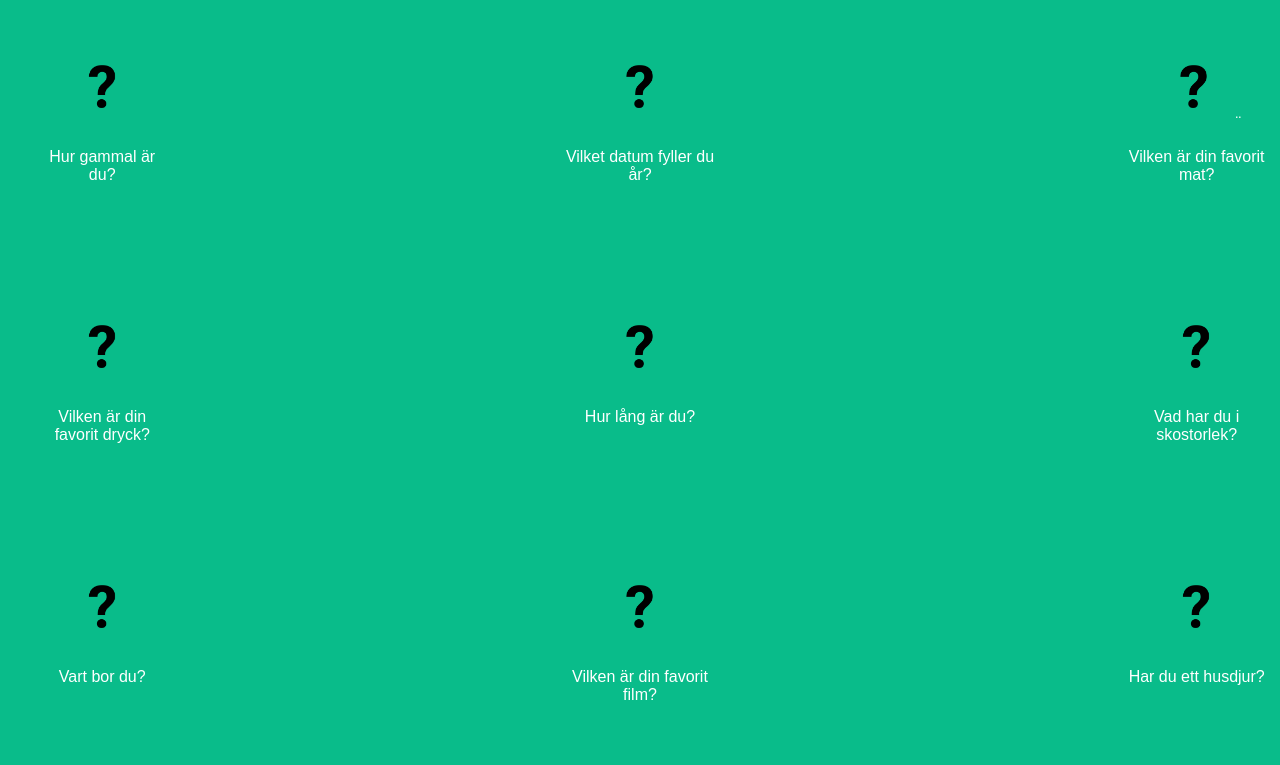
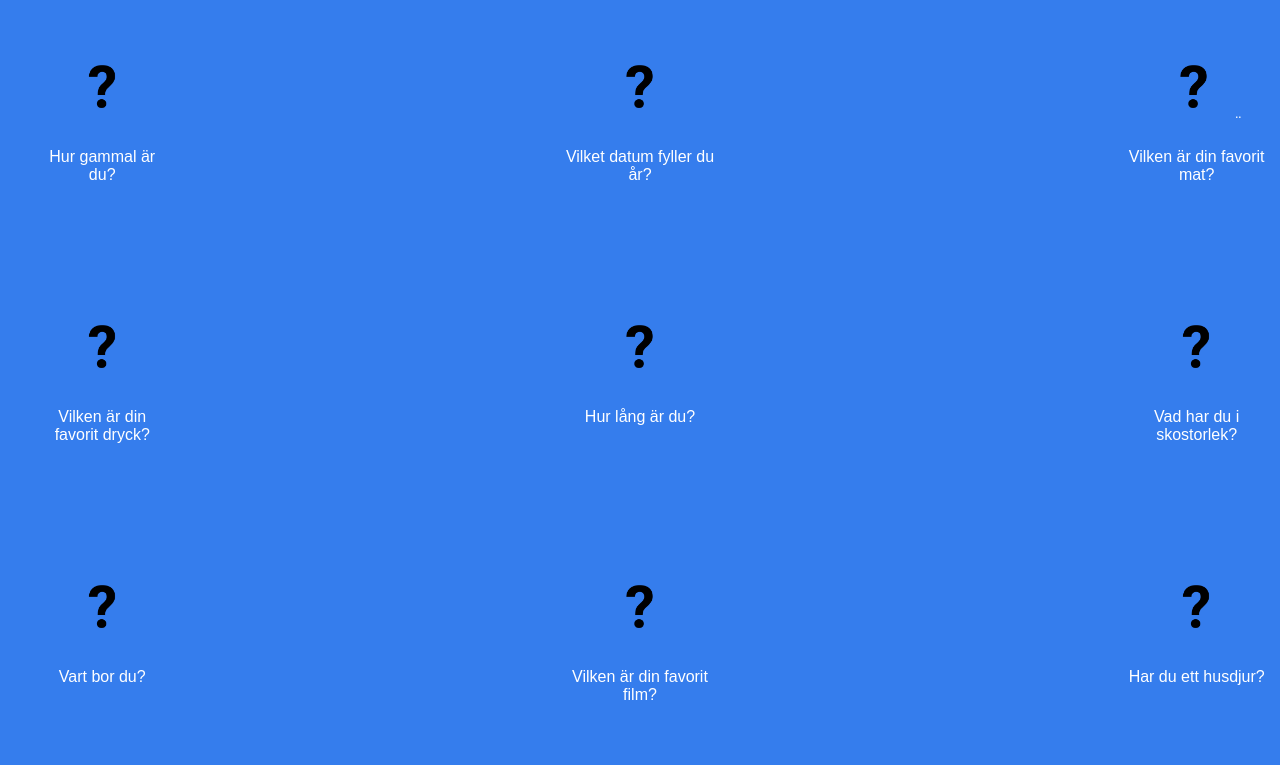
Before and after one commit to QuackBlast/Uppgift05, a plain HTML site: page index.html in a window 1280 px wide. Shown: the part 73-838 px from the top of the page. Drawn offline with Linux system fonts and the light colour scheme; a web font is replaced by a local one.

Commit message:
Update style.css

```diff
--- a/style.css
+++ b/style.css
@@ -1,5 +1,5 @@
 body {
-  background-color: #09bc8a;
+  background-color: #357ded;
   color: #fff;
   margin: 0%;
   text-align: center;
```
